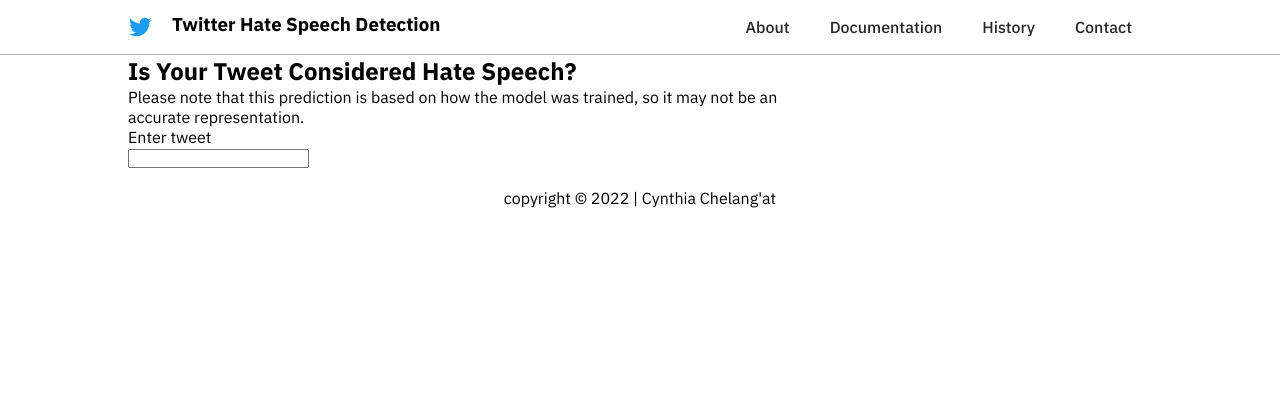
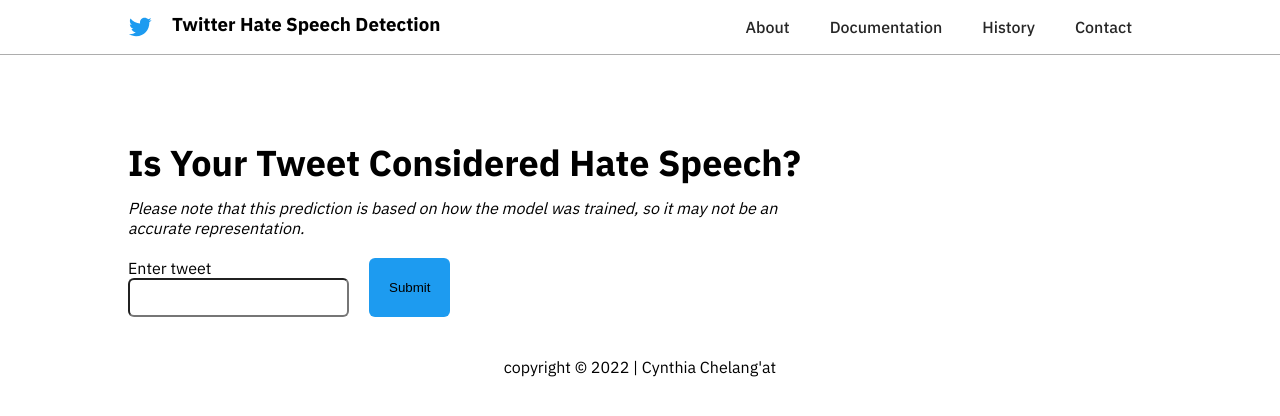
Before and after one commit to DennisRono/twitter-hate-speech-detection, a React (Create React App) app in the folder client/: page / in a window 1280 px wide. Shown: the top 416 px of the page. Built offline with nearby package versions, Linux system fonts and the light colour scheme.

Commit message:
discovery construction finish curve feel

```diff
--- a/client/src/components/Landing.jsx
+++ b/client/src/components/Landing.jsx
@@ -12,6 +12,7 @@ const Landing = () => {
                     <label htmlFor="tweet">Enter tweet</label><br />
                     <input type="text" className="landingtweetinput" />
                 </div>
+                <input type="submit" className="lsubmitBtn" />
             </form>
         </div>
     </Fragment>
--- a/client/src/styles/css/landing.css
+++ b/client/src/styles/css/landing.css
@@ -1,3 +1,29 @@
 .landing {
   margin: 0 10%;
+  padding-top: 3rem;
+}
+.landing .landingtitle {
+  font-weight: 700;
+  margin: 1.5rem 0 0.5rem;
+  padding: 0.5em 0 0.25em;
+  line-height: 1;
+  font-size: 2.25rem;
+}
+.landing .landingtexts {
+  font-style: italic;
+}
+.landing .landingform {
+  display: flex;
+  margin: 20px 0;
+}
+.landing .landingform .form-group .landingtweetinput {
+  padding: 10px 20px;
+  border-radius: 6px;
+}
+.landing .landingform .lsubmitBtn {
+  padding: 10px 20px;
+  background-color: #1D9BF0;
+  border-radius: 6px;
+  margin-left: 20px;
+  border: none;
 }/*# sourceMappingURL=landing.css.map */
--- a/client/src/styles/scss/landing.scss
+++ b/client/src/styles/scss/landing.scss
@@ -1,3 +1,31 @@
 .landing{
     margin: 0 10%;
+    padding-top: 3rem;
+    .landingtitle{
+        font-weight: 700;
+        margin: 1.5rem 0 0.5rem;
+        padding: 0.5em 0 0.25em;
+        line-height: 1;
+        font-size: 2.25rem;
+    }
+    .landingtexts{
+        font-style: italic;
+    }
+    .landingform{
+        display: flex;
+        margin: 20px 0;
+        .form-group{
+            .landingtweetinput{
+                padding: 10px 20px;
+                border-radius: 6px;
+            }
+        }
+        .lsubmitBtn{
+            padding: 10px 20px;
+            background-color: #1D9BF0;
+            border-radius: 6px;
+            margin-left: 20px;
+            border: none;
+        }
+    }
 }
```
Also changed, not shown: 1 other file (tests, documents, lock files or other folders).
